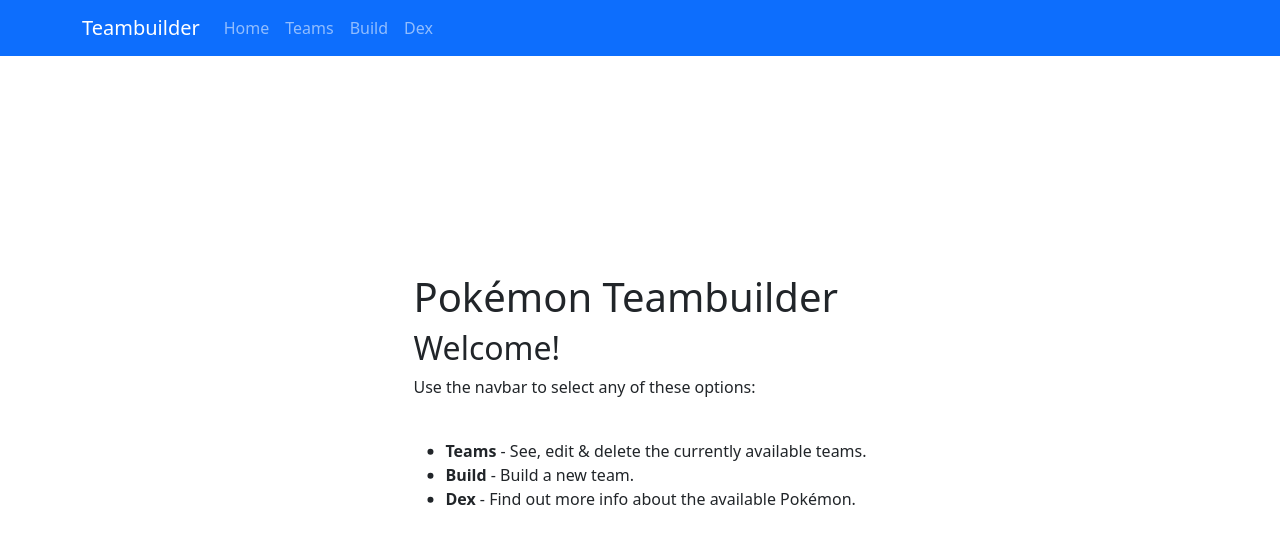
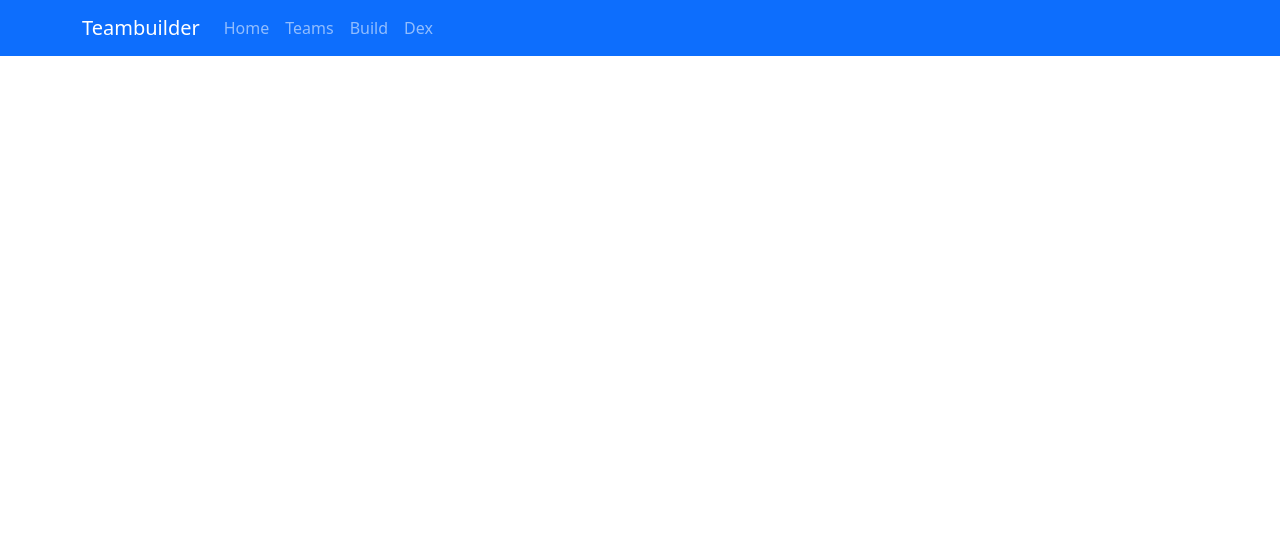
Before and after one commit to Oisin-Hearne/DataRepProject2023, a React (Create React App) app in the folder starter-app/: page / in a window 1280 px wide. Shown: the top 544 px of the page. Built offline with nearby package versions, Linux system fonts and the light colour scheme.

Commit message:
Fixed App.JS having a <Home> Element when it shouldn't have.

```diff
--- a/starter-app/src/App.js
+++ b/starter-app/src/App.js
@@ -40,7 +40,6 @@
         <Route path="update/:id" element={<Update />}></Route>
 
       </Routes>
-      <Home></Home>
     </BrowserRouter>
 
   );
```
Also changed, not shown: 1 other file (tests, documents, lock files or other folders).
